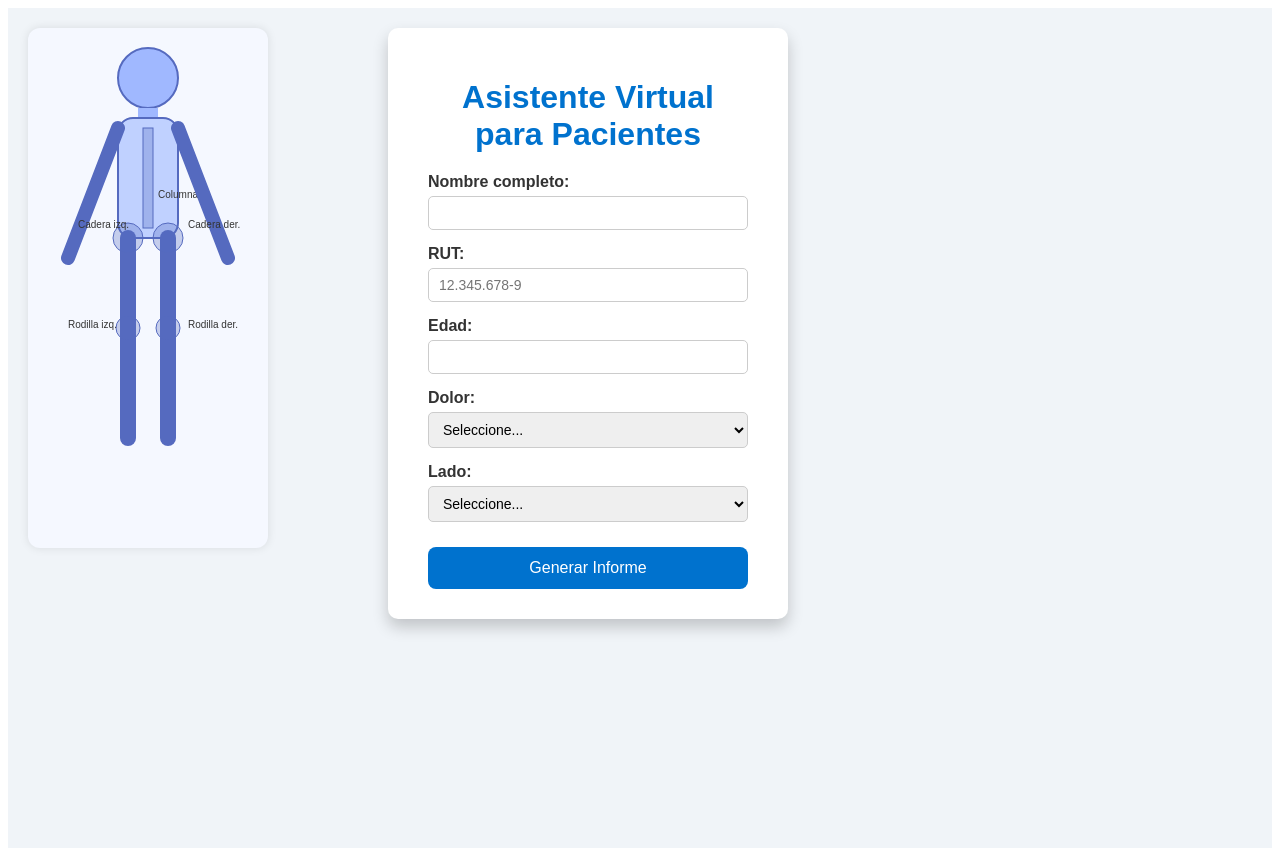
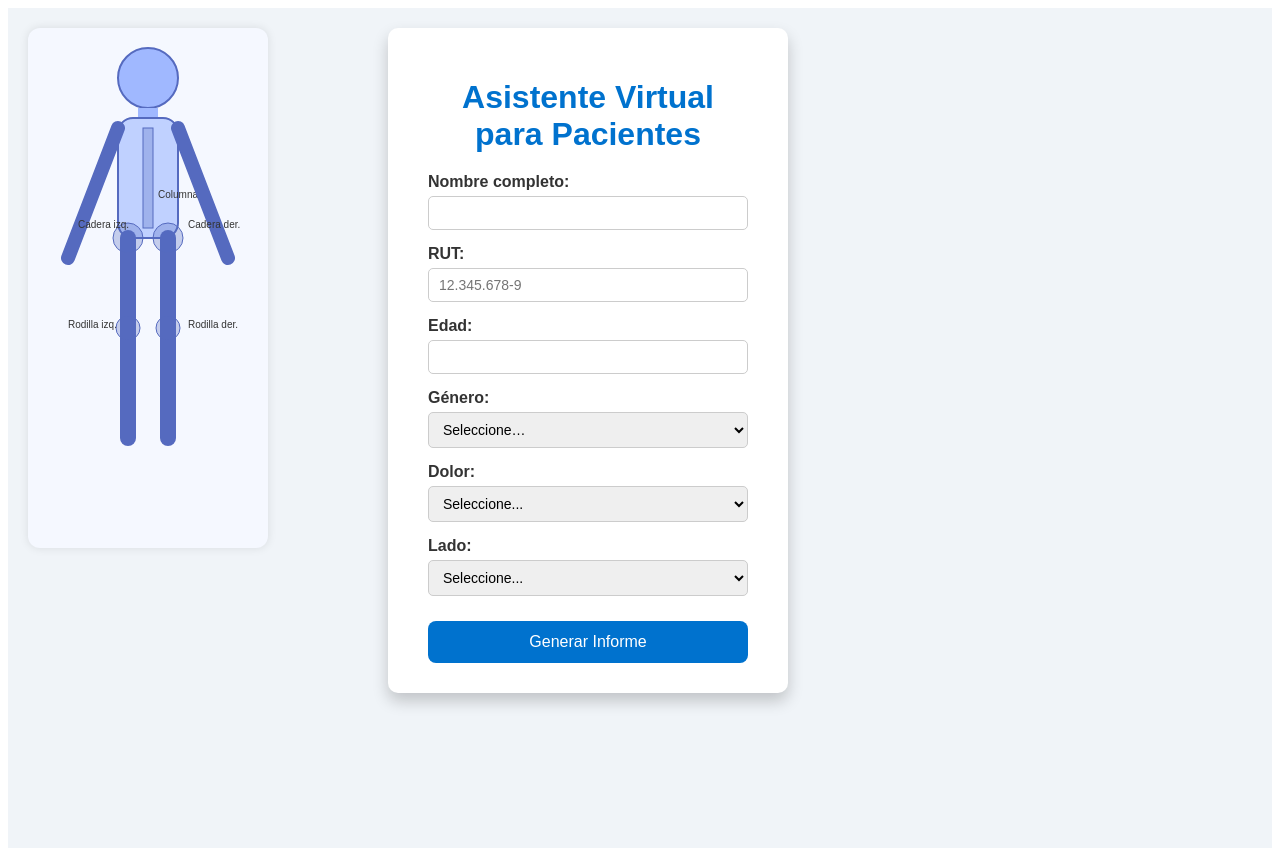
Before and after one commit to cahuerta/ASISTENCIA-ICA, a React (Vite) app: page / in a window 1280 px wide. Built offline with nearby package versions, Linux system fonts and the light colour scheme; no server answers.

Commit message:
Update FormularioPaciente.jsx

```diff
--- a/src/FormularioPaciente.jsx
+++ b/src/FormularioPaciente.jsx
@@ -34,6 +34,18 @@ function FormularioPaciente({ datos, onCambiarDato, onSubmit }) {
         onChange={(e) => onCambiarDato('edad', e.target.value)}
         required
       />
+
+      {/* 👇 NUEVO: Género (no requerido para no bloquear otros módulos) */}
+      <label style={styles.label}>Género:</label>
+      <select
+        style={styles.input}
+        value={datos.genero || ''}
+        onChange={(e) => onCambiarDato('genero', e.target.value)}
+      >
+        <option value="">Seleccione…</option>
+        <option value="Hombre">Hombre</option>
+        <option value="Mujer">Mujer</option>
+      </select>
 
       <label style={styles.label}>Dolor:</label>
       <select
```
